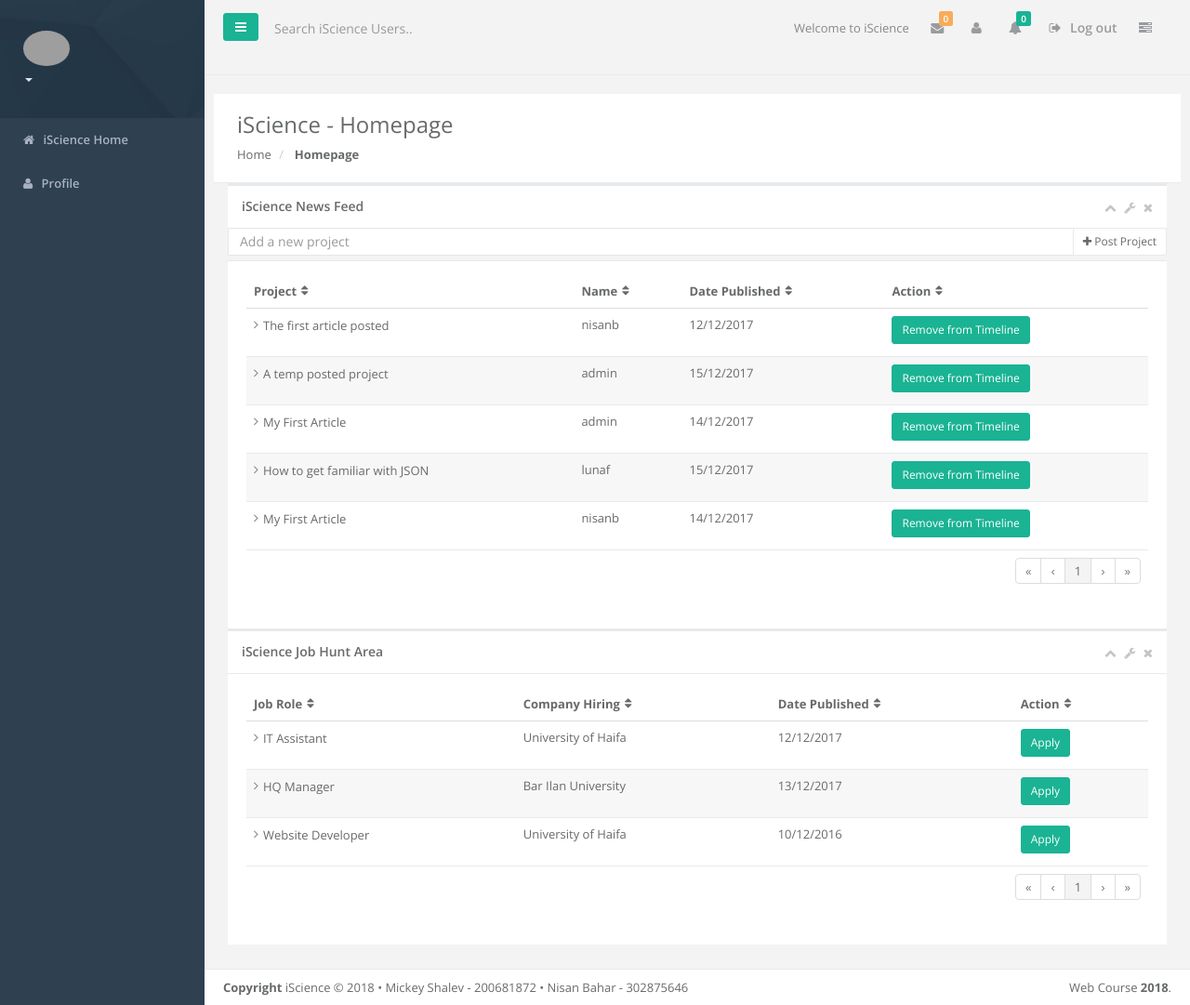
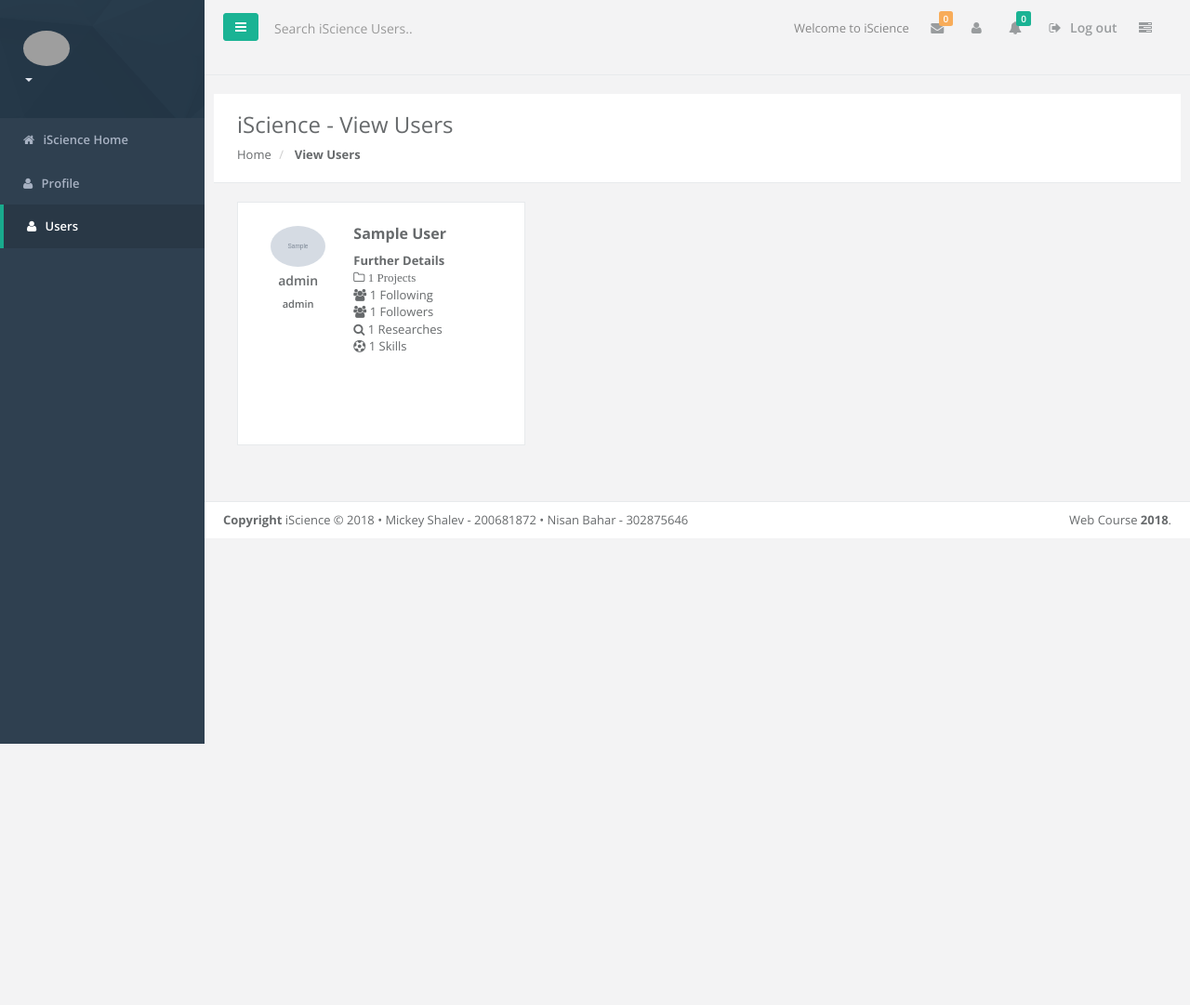
Before and after one commit to nisanb/web_hw3, a PHP site: page /index.php?act=users in a window 1280 px wide. Shown: the whole page at 93% size. After the commit the page ends 800 px from the top, so only its background shows below. Run offline with PHP 8.4, Linux system fonts and the light colour scheme; the visitor is signed in with stand-in values (Sample User, id 1); tables that the repository leaves empty or names only in its code hold one stand-in row (values such as "Sample post"); grey boxes marked "Sample" are stand-in pictures; some libraries are stand-ins or nearby versions; grey boxes are pictures that could not be loaded.

Commit message:
Profile and Users

```diff
--- a/include/php/profile.php
+++ b/include/php/profile.php
@@ -251,6 +251,7 @@ foreach(ISDB::getFollowing($user) as $following)
                             <div class="user-friends" id="p_follow_users_images">
                         ';
 
+
 foreach(ISDB::getFollowersOf($user) as $following)
 {
     $name = $following["id"];
@@ -270,7 +271,7 @@ foreach(ISDB::getFollowersOf($user) as $following)
                 <div class="col-lg-5">
 
                     <div class="social-feed-box" id="p_projects_feed">
-
+                        Feed
                     </div>
 
 
--- a/include/php/sql.php
+++ b/include/php/sql.php
@@ -126,7 +126,9 @@ class ISDB{
      */
     public static function getFollowing($UserID)
     {
-        return self::query("select * from Followers inner join Users ON Followers.FollowingID=Users.id WHERE FollowerID in (\"$UserID\")");
+        $result = self::query("select * from Followers inner join Users ON Followers.FollowingID=Users.id WHERE FollowerID in (\"$UserID\")");
+
+        return $result;
     }
 
     /**
@@ -135,7 +137,24 @@ class ISDB{
      */
     public static function getFollowersOf($UserID)
     {
-        return self::query("select * from Followers inner join Users ON Followers.FollowerID=Users.id WHERE FollowingID in (\"$UserID\")");
+        $result = self::query("select * from Followers inner join Users ON Followers.FollowerID=Users.id WHERE FollowingID in (\"$UserID\")", true);
+        return $result;
+
+
+    }
+
+    private static function queryUpdate($sql)
+    {
+        $conn = self::getConn();
+
+        if (!$result = $conn->query($sql)) {
+            // Oh no! The query failed.
+            throw new Exception("Could not intiate query ".$sql);
+            exit;
+        }
+
+        $conn->close();
+
     }
 
     private static function query($sql, $display=false)
@@ -157,12 +176,12 @@ class ISDB{
             }
         }
         else{
-            $rows = mysqli_fetch_array($result, MYSQLI_BOTH);
+            array_push($rows, mysqli_fetch_array($result, MYSQLI_BOTH));
         }
         if(@$display)
         {
             echo"<pre>";
-            echo $sql;
+            echo $sql."<br />";
             print_r($rows);
             echo "</pre>";
 
@@ -174,29 +193,55 @@ class ISDB{
         return $rows;
     }
 
+    public static function isFollowing($user)
+    {
+        $loggedUser = $_SESSION['UserID'];
+        $q = self::query("select * from Followers where FollowerID in (\"$loggedUser\") AND FollowingID in (\"$user\")");
+        if($q[0] != null){
+            return true;
+        }
+
+
+        return false;
+
+    }
+
+    public static function swapFollower($user)
+    {
+        $current = $_SESSION['UserID'];
+
+        if(self::isFollowing($user))
+        {
+            self::queryUpdate("delete from Followers where FollowerID in (\"$current\") AND FollowingID in (\"$user\")");
+        }
+        else
+        {
+            self::queryUpdate("INSERT INTO Followers VALUES (\"$current\", \"$user\")");
+        }
+    }
 
     public static function getUserDetails($user)
     {
         $result = self::query("select * from Users where id in (\"$user\")");
 
         $num_projects   =   self::query("select count(*) as num_projects from Projects where UserID in (\"$user\")");
-        $result["num_projects"] = $num_projects["num_projects"];
+        $result[0]["num_projects"] = $num_projects[0]["num_projects"];
 
         $num_followers   =   self::query("select count(*) as num_followers from Followers where FollowingID in (\"$user\")");
-        $result["num_followers"] = $num_followers["num_followers"];
+        $result[0]["num_followers"] = $num_followers[0]["num_followers"];
 
         $num_following   =   self::query("select count(*) as num_following from Followers where FollowerID in (\"$user\")");
-        $result["num_following"] = $num_following["num_following"];
+        $result[0]["num_following"] = $num_following[0]["num_following"];
 
         $num_skills   =   self::query("select count(*) as num_skills from userSkills where UserID in (\"$user\")");
-        $result["num_skills"] = $num_skills["num_skills"];
+        $result[0]["num_skills"] = $num_skills[0]["num_skills"];
 
         $num_research   =   self::query("select count(*) as num_research from userResearches where UserID in (\"$user\")");
-        $result["num_research"] = $num_research["num_research"];
+        $result[0]["num_research"] = $num_research[0]["num_research"];
 
 
 
-        return $result;
+        return $result[0];
     }
 
     public static function getUserSkills($user)
--- a/include/php/template.php
+++ b/include/php/template.php
@@ -65,6 +65,9 @@
                   -->
                     <li <?=active("profile");?>>
                     <a href="./?act=profile"><i class="fa fa-user"></i> <span class="nav-label">Profile</span></a>
+                    </li>
+					<li <?=active("users");?>>
+                    <a href="./?act=users"><i class="fa fa-user"></i> <span class="nav-label">Users</span></a>
                     </li>
 
 <!-- Default Multi-level menu for future usage TODO
--- /dev/null
+++ b/include/php/users.php
@@ -0,0 +1,86 @@
+<?php
+$content = "";
+$title = "View Users";
+$display = "";
+
+
+if(@$_GET['actu'] == "swap")
+{
+    ISDB::swapFollower($_GET['id']);
+}
+
+foreach(ISDB::getUsers() as $user)
+{
+    $userDetails = ISDB::getUserDetails($user['id']);
+
+    if($user['id'] != $_SESSION['UserID'])
+    {
+        if(ISDB::isFollowing($user['id']) == true)
+        {
+            $like = '<a href="./?act=users&actu=swap&id='.$user['id'].'" class="btn btn-sm btn-info"><i class="fa fa-user-plus"></i> Unfollow '.$user['id'].'</a>';
+        }
+        else
+        {
+
+            $like = '<a href="./?act=users&actu=swap&id='.$user['id'].'" class="btn btn-sm btn-danger"><i class="fa fa-user-plus"></i> Follow '.$user['id'].'</a>';
+        }
+
+    }
+    else{
+        $like = "<br /><br />";
+    }
+
+
+    $display .='
+
+<div class="col-lg-4">
+                <div class="contact-box">
+                    <a href="./?act=profile&user='.$user['id'].'">
+                    <div class="col-sm-4">
+                        <div class="text-center">
+                            <img alt="image" class="img-circle m-t-xs img-responsive" src="./include/img/avatar/'.$user['profilepic'].'">
+                            <div class="m-t-xs font-bold"><span style="font-size: 14px;">'.$user['role'].'</span></div>
+                            <div class="m-t-xs font-bold"><small>'.$user['role_desc'].'</small></div>
+                        </div>
+                    </div>
+                    <div class="col-sm-8">
+                        <h3><strong>'.$user['name'].'</strong></h3>
+                        <address>
+                            <strong>Further Details</strong><br>
+                            <i class="fa fa-folder-o"> '.$userDetails["num_projects"].' Projects</i>
+<br />
+<i class="fa fa-users"></i> '.$userDetails["num_following"].' Following
+                            <br />
+<i class="fa fa-users"></i> '.$userDetails["num_followers"].' Followers</i>
+                            <br />
+<i class="fa fa-search"></i> '.$userDetails["num_research"].' Researches</i>
+                            <br />
+<i class="fa fa-soccer-ball-o"></i> '.$userDetails["num_skills"].' Skills</i>
+<br /><br />
+
+
+                        </address>
+'.$like.'
+                    </div>
+                    <div class="clearfix"></div>
+                        </a>
+                </div>
+            </div>
+
+
+
+
+
+';
+
+}
+
+
+
+$content .= '<div class="wrapper wrapper-content animated fadeInRight">
+        <div class="row">
+         '.$display.'
+
+        </div>
+        </div>';
+?>
--- a/index.php
+++ b/index.php
@@ -13,9 +13,9 @@ switch(@$_GET['act']){
     $includeTemplate = false;
   break;
 
-
   case "mailbox":
   case "following":
+  case "users":
   case "profile":
     $includePage = $_GET['act'];
     break;
```
